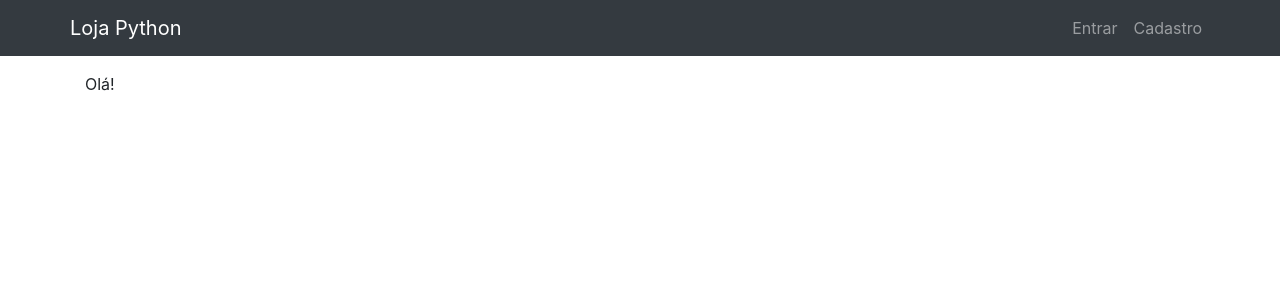
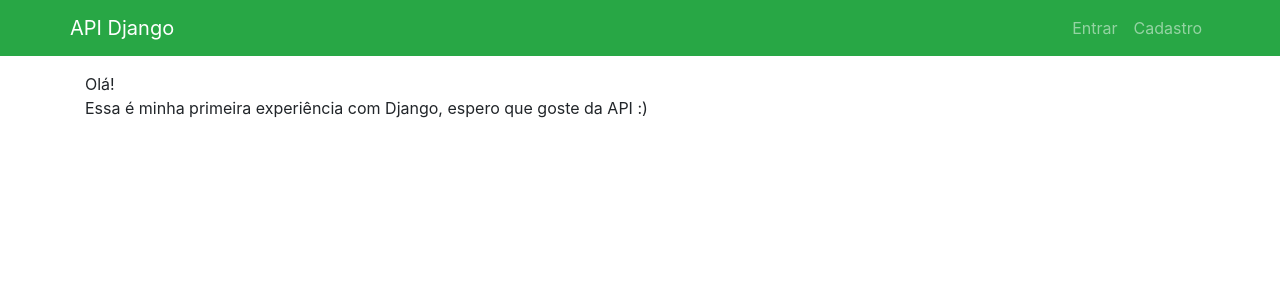
Before and after one commit to nathaliaacouto/API-Django, a Django app: page / in a window 1280 px wide. Shown: the top 300 px of the page. Run offline with Django 4.2, Linux system fonts and the light colour scheme; some libraries are stand-ins or nearby versions.

Commit message:
alterações no html

```diff
--- a/templates/base.html
+++ b/templates/base.html
@@ -8,9 +8,9 @@
 </head>
 <body>
     <header>
-        <nav class="navbar navbar-expand navbar-dark bg-dark mb-3">
+        <nav class="navbar navbar-expand navbar-dark bg-success mb-3">
             <div class="container">
-                <a class="navbar-brand" href="{% url 'pages:home' %}">Loja Python</a>
+                <a class="navbar-brand" href="{% url 'pages:home' %}">API Django</a>
                 <ul class="navbar-nav">
                     {% if user.is_authenticated %}
                     <li class="nav-item">
--- a/templates/home.html
+++ b/templates/home.html
@@ -1,7 +1,8 @@
 {% extends 'base.html' %}
 
-{% block title %}Loja Python{% endblock %}
+{% block title %}API Django{% endblock %}
 
 {% block content %}
-    Olá!
+        Olá!
+        <br> Essa é minha primeira experiência com Django, espero que goste da API :)
 {% endblock %}
```
Also changed, not shown: db.sqlite3.
